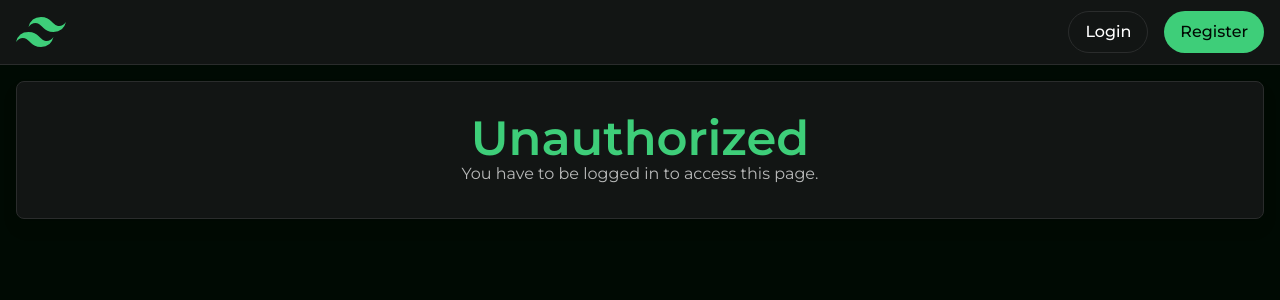
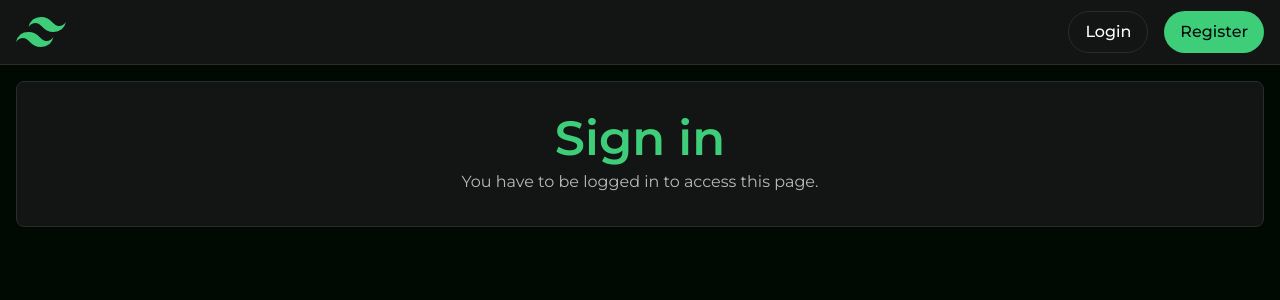
Before and after one commit to aruzo1/forum-app, a Next.js app in the folder frontend/: page /thread/create in a window 1280 px wide. Shown: the top 300 px of the page. Built offline with nearby package versions, Linux system fonts and the light colour scheme; no server answers.

Commit message:
updated error component

```diff
--- a/frontend/components/AuthRequired.tsx
+++ b/frontend/components/AuthRequired.tsx
@@ -1,6 +1,6 @@
 import { ReactNode } from "react";
 import { useAuth } from "contexts/Auth";
-import Error from "components/Error";
+import Error from "./Error";
 
 const AuthRequired = ({ children }: { children: ReactNode }) => {
   const { user } = useAuth()!;
@@ -9,7 +9,7 @@ const AuthRequired = ({ children }: { children: ReactNode }) => {
   if (user === null) {
     return (
       <Error
-        title="Unauthorized"
+        title="Sign in"
         msg="You have to be logged in to access this page."
       />
     );
--- a/frontend/components/Error.tsx
+++ b/frontend/components/Error.tsx
@@ -1,7 +1,7 @@
 const Error = ({ title, msg }: { title: string; msg: string }) => (
   <div className="col-span-full card text-center">
     <h1 className="font-semibold text-5xl text-brand-400">{title}</h1>
-    <p className="text-neutral-200">{msg}</p>
+    <p className="text-neutral-200 mt-2">{msg}</p>
   </div>
 );
 
```
